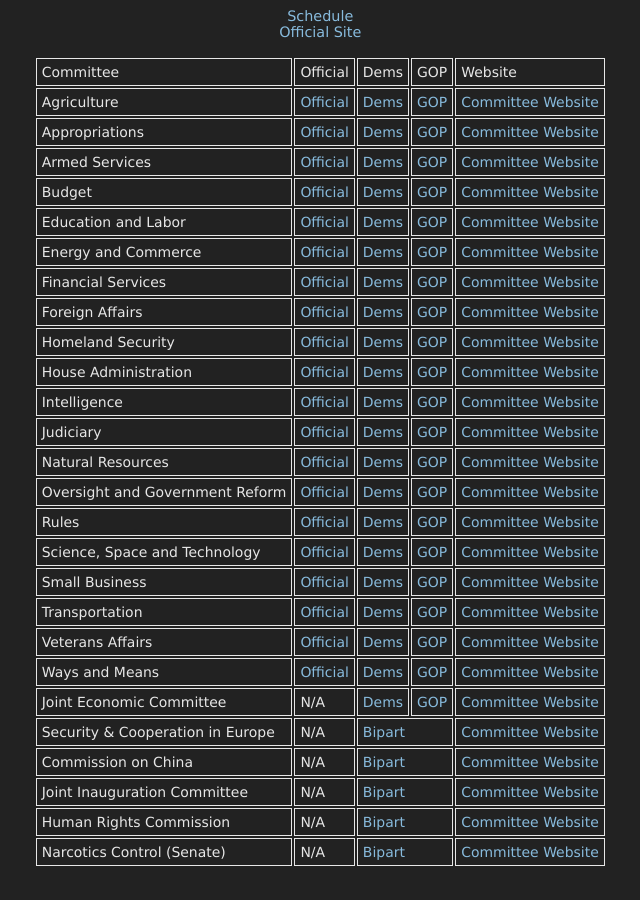
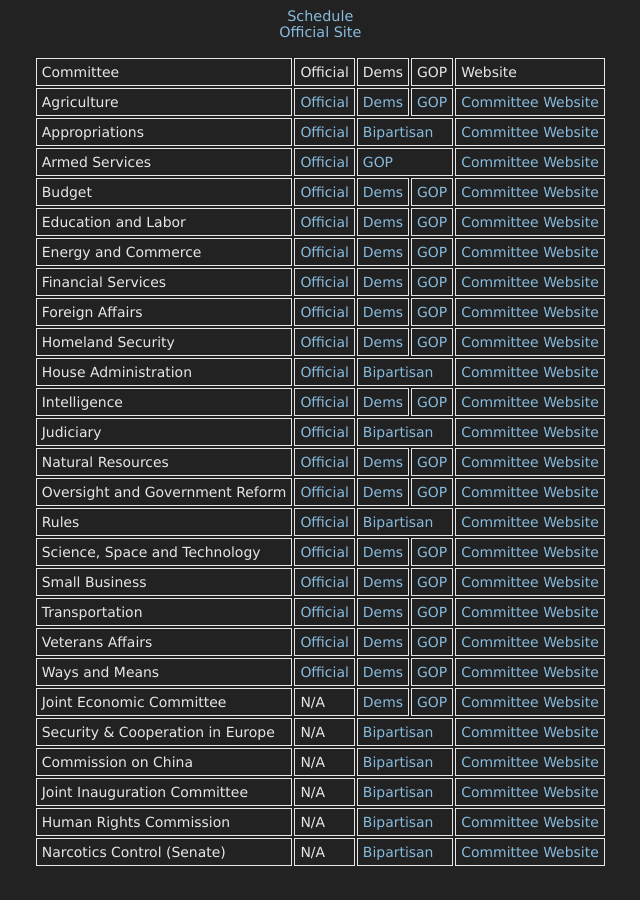
Before and after one commit to danburd/danburd.github.io, a Jekyll site: the page house.html, which Jekyll copies as it is, in a window 1280 px wide. Shown: the whole page, without its empty margins (315-955 px from the left). Built offline with Jekyll 4.4.1, drawn with Linux system fonts in a browser that asks for light colours.

Commit message:
updated bipartisan pages

```diff
--- a/house.html
+++ b/house.html
@@ -36,15 +36,13 @@
   <tr>
     <td>Appropriations</td>
     <td><a href="https://www.congress.gov/committees/video/house-appropriations/hsap00">Official</a></td>
-    <td><a href="">Dems</a></td>
-    <td><a href="https://www.youtube.com/user/HouseAppropsGOP/videos?view=2&flow=grid">GOP</a></td>
+    <td colspan="2"><a href="https://www.youtube.com/user/HouseAppropsGOP/videos?view=2&flow=grid">Bipartisan</a></td>
     <td><a href="https://appropriations.house.gov">Committee Website</a></td>
   </tr>
   <tr>
     <td>Armed Services</td>
     <td><a href="https://www.congress.gov/committees/video/house-armed-services/hsas00">Official</a></td>
-    <td><a href="">Dems</a></td>
-    <td><a href="https://www.youtube.com/channel/UCD506yORW2voSanqEgLOUIQ/videos?view=2&flow=grid">GOP</a></td>
+    <td colspan="2"><a href="https://www.youtube.com/channel/UCD506yORW2voSanqEgLOUIQ/videos?view=2&flow=grid">GOP</a></td>
     <td><a href="https://armedservices.house.gov">Committee Website</a></td>
   </tr>
   <tr>
@@ -92,8 +90,7 @@
   <tr>
     <td>House Administration</td>
     <td><a href="https://www.congress.gov/committees/video/house-administration/hsha00">Official</a></td>
-    <td><a href="">Dems</a></td>
-    <td><a href="https://www.youtube.com/user/CHAGOPVideos/videos?view=2&flow=grid">GOP</a></td>
+    <td colspan="2"><a href="https://www.youtube.com/user/CHAGOPVideos/videos?view=2&flow=grid">Bipartisan</a></td>
     <td><a href="https://cha.house.gov">Committee Website</a></td>
   </tr>
   <tr>
@@ -106,8 +103,7 @@
   <tr>
     <td>Judiciary</td>
     <td><a href="https://www.congress.gov/committees/video/house-judiciary/hsju00">Official</a></td>
-    <td><a href="">Dems</a></td>
-    <td><a href="https://www.youtube.com/channel/UCVvv3JRCVQAl6ovogDum4hA/videos?view=2&flow=grid">GOP</a></td>
+    <td colspan="2"><a href="https://www.youtube.com/channel/UCVvv3JRCVQAl6ovogDum4hA/videos?view=2&flow=grid">Bipartisan</a></td>
     <td><a href="https://judiciary.house.gov">Committee Website</a></td>
   </tr>
   <tr>
@@ -127,8 +123,7 @@
   <tr>
     <td>Rules</td>
     <td><a href="https://www.congress.gov/committees/video/house-rules/hsru00">Official</a></td>
-    <td><a href="">Dems</a></td>
-    <td><a href="https://www.youtube.com/user/RulesReps/videos?view=2&flow=grid">GOP</a></td>
+    <td colspan="2"><a href="https://www.youtube.com/user/RulesReps/videos?view=2&flow=grid">Bipartisan</a></td>
     <td><a href="https://rules.house.gov">Committee Website</a></td>
   </tr>
   <tr>
@@ -177,31 +172,31 @@
   <tr>
     <td>Security & Cooperation in Europe</td>
     <td>N/A</td>
-    <td colspan="2"><a href="https://www.youtube.com/user/HelsinkiCommission/videos?view=2&flow=grid">Bipart</a></td>
+    <td colspan="2"><a href="https://www.youtube.com/user/HelsinkiCommission/videos?view=2&flow=grid">Bipartisan</a></td>
     <td><a href="https://www.csce.gov">Committee Website</a></td>
   </tr>
   <tr>
     <td>Commission on China</td>
     <td>N/A</td>
-    <td colspan="2"><a href="https://www.youtube.com/channel/UCRAT_7MIzUolORlJhYBTzHA/videos?view=2&flow=grid">Bipart</a></td>
+    <td colspan="2"><a href="https://www.youtube.com/channel/UCRAT_7MIzUolORlJhYBTzHA/videos?view=2&flow=grid">Bipartisan</a></td>
     <td><a href="https://www.cecc.gov">Committee Website</a></td>
   </tr>
   <tr>
     <td>Joint Inauguration Committee</td>
     <td>N/A</td>
-    <td colspan="2"><a href="https://www.youtube.com/user/inauguralvideo/videos?view=2&flow=grid">Bipart</a></td>
+    <td colspan="2"><a href="https://www.youtube.com/user/inauguralvideo/videos?view=2&flow=grid">Bipartisan</a></td>
     <td><a href="https://www.inaugural.senate.gov">Committee Website</a></td>
   </tr>
   <tr>
     <td>Human Rights Commission</td>
     <td>N/A</td>
-    <td colspan="2"><a href="https://www.youtube.com/user/TomLantosHumanRights/videos?view=2&flow=grid">Bipart</a></td>
+    <td colspan="2"><a href="https://www.youtube.com/user/TomLantosHumanRights/videos?view=2&flow=grid">Bipartisan</a></td>
     <td><a href="https://humanrightscommission.house.gov">Committee Website</a></td>
   </tr>
   <tr>
     <td>Narcotics Control (Senate)</td>
     <td>N/A</td>
-    <td colspan="2"><a href="https://www.youtube.com/channel/UCD6CIIrqCTE08ZXPCzhoNyA/videos?view=2&flow=grid">Bipart</a></td>
+    <td colspan="2"><a href="https://www.youtube.com/channel/UCD6CIIrqCTE08ZXPCzhoNyA/videos?view=2&flow=grid">Bipartisan</a></td>
     <td><a href="https://www.drugcaucus.senate.gov">Committee Website</td>
   </tr>
 </table>
```
